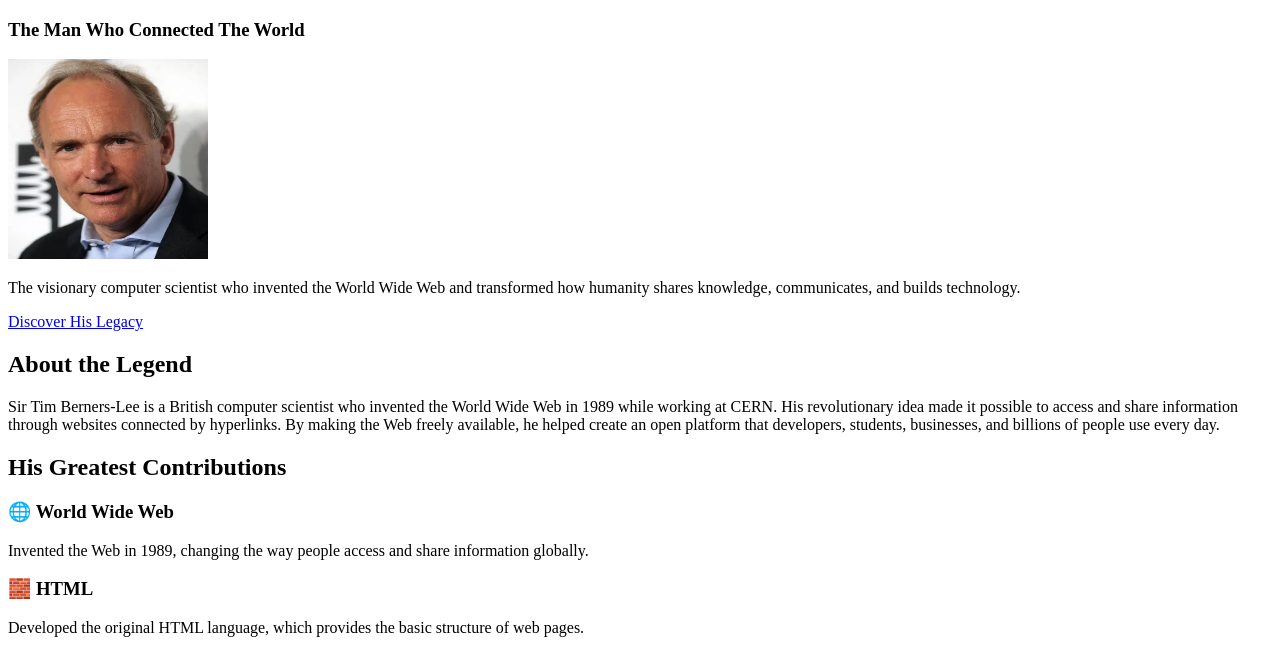
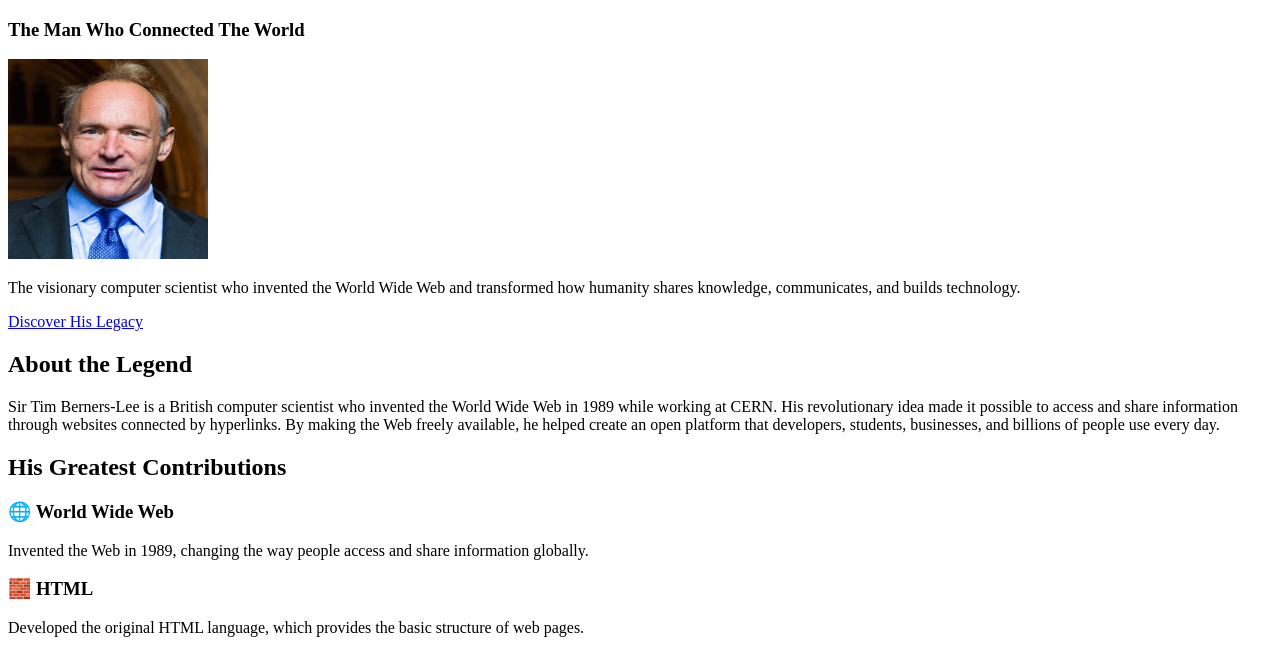
Before and after one commit to NishantBairagi/Tim-Berners-Lee-dedicated-portfolio, a plain HTML site: page index.html in a window 1280 px wide. Shown: the part 146-799 px from the top of the page. Drawn offline with Linux system fonts and the light colour scheme.

Commit message:
porfolio update

```diff
--- a/index.html
+++ b/index.html
@@ -214,7 +214,7 @@
         <h3>The Man Who Connected The World</h3>
 
         <!-- Replace the src value with your image URL -->
-        <img src="tim-bernersLee.webp" width="200px" height="200px"
+        <img src="Sir_Tim_Berners-Lee_(cropped).jpg" width="200px" height="200px"
              alt="Tim Berners-Lee">
 
         <p>
```
Also changed, not shown: Sir_Tim_Berners-Lee_(cropped).jpg (added), tim-bernersLee.webp (deleted), 1 other file.
